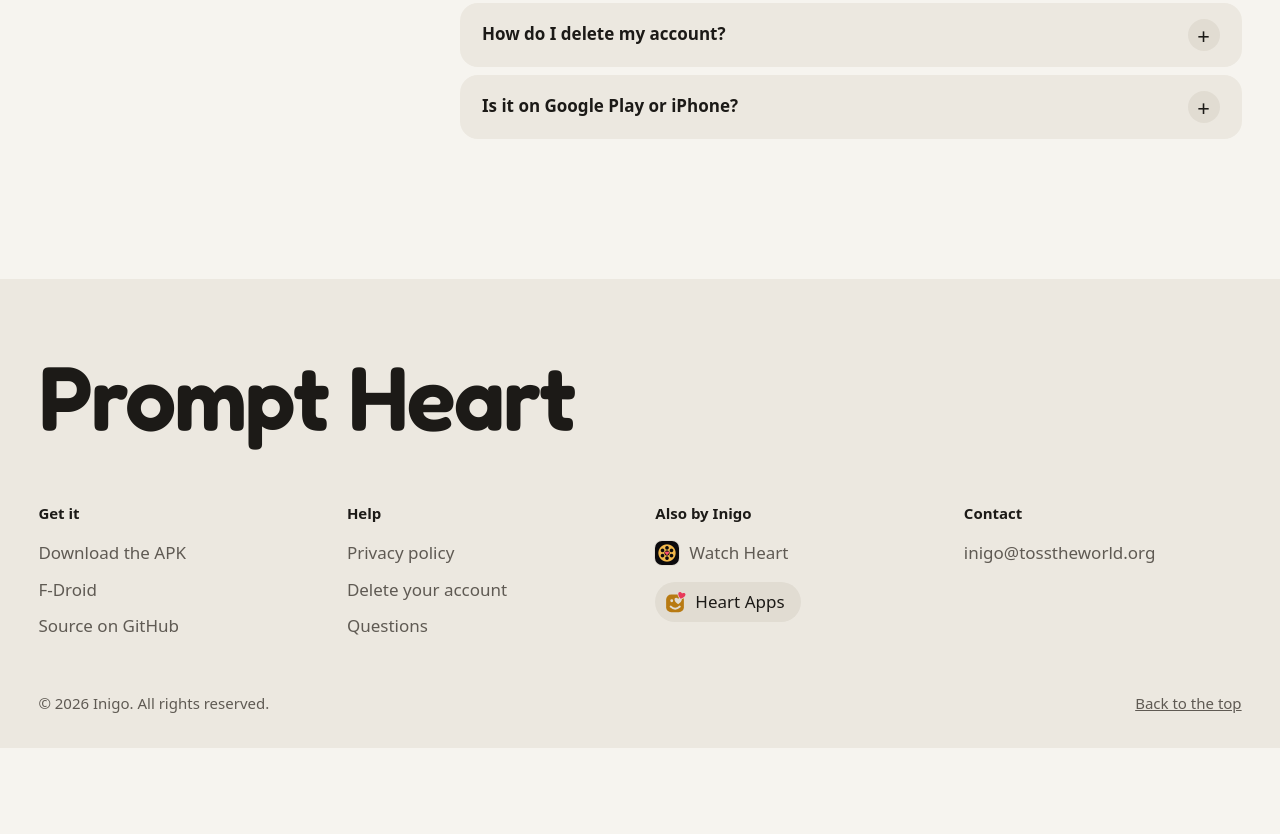
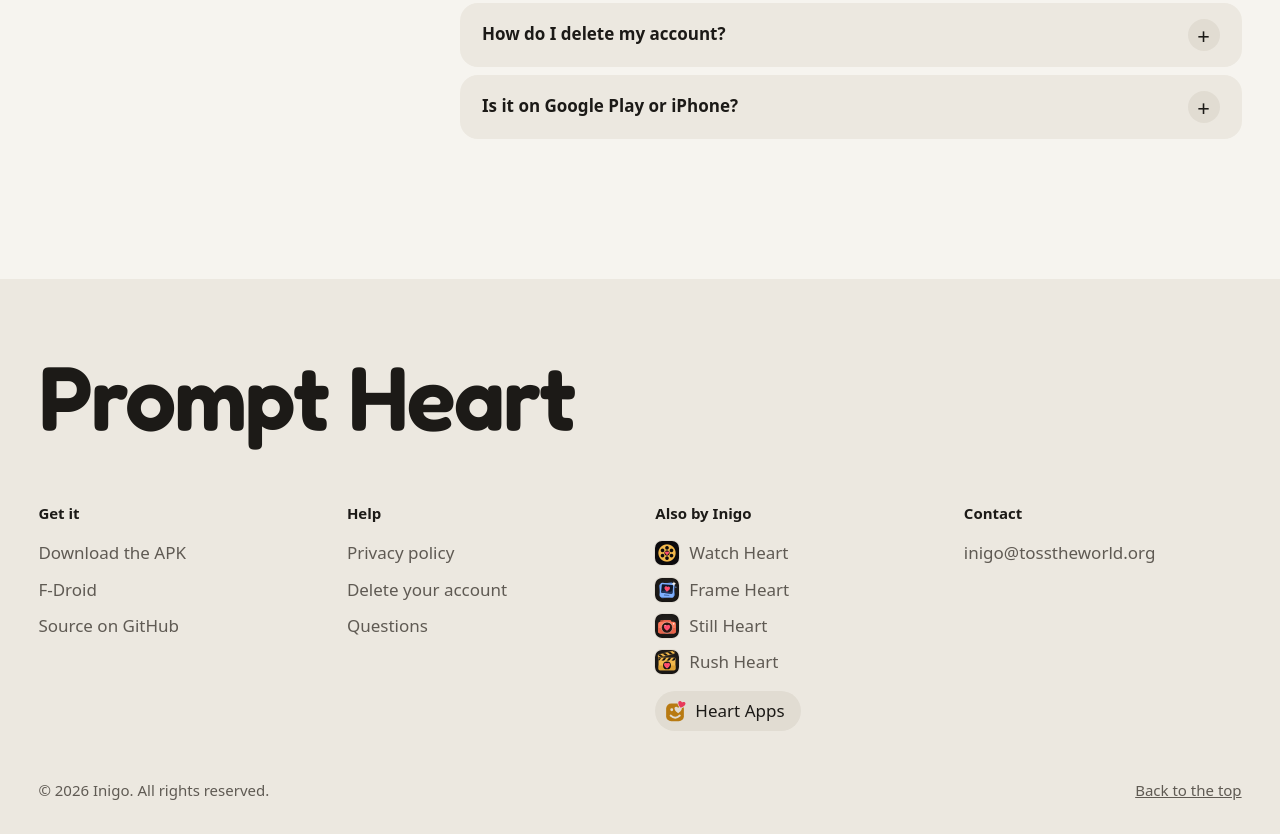
Before and after one commit to inigo-code/prompt-heart-site, a plain HTML site: page index.html in a window 1280 px wide. Shown: the part 5674-6508 px from the top of the page. Before the commit the page ends 6422 px from the top, so only its background shows below. Drawn offline with Linux system fonts and the light colour scheme.

Commit message:
List the Windows apps under Also by Inigo

```diff
--- a/index.html
+++ b/index.html
@@ -172,7 +172,7 @@
     <div class="foot-cols">
       <nav aria-label="Get the app"><h2>Get it</h2><a href="https://github.com/inigo-code/prompt-heart/releases/download/v1.7.0/promptheart-1.7.0.apk">Download the APK</a><a href="fdroid.html">F-Droid</a><a href="https://github.com/inigo-code/prompt-heart">Source on GitHub</a></nav>
       <nav aria-label="Help"><h2>Help</h2><a href="privacy.html">Privacy policy</a><a href="delete-account.html">Delete your account</a><a href="#questions">Questions</a></nav>
-      <nav aria-label="Also by Inigo"><h2>Also by Inigo</h2><a class="to-app" href="https://inigo-code.github.io/watch-heart-site/"><img src="assets/watch-heart.png" width="24" height="24" alt="">Watch Heart</a><a class="to-home" href="https://inigo-code.github.io/"><picture><source srcset="assets/heart-apps.svg" media="(prefers-color-scheme: dark)"><img src="assets/heart-apps-light.svg" width="20" height="20" alt=""></picture>Heart Apps</a></nav>
+      <nav aria-label="Also by Inigo"><h2>Also by Inigo</h2><a class="to-app" href="https://inigo-code.github.io/watch-heart-site/"><img src="assets/watch-heart.png" width="24" height="24" alt="">Watch Heart</a><a class="to-app" href="https://inigo-code.github.io/frame-heart-site/"><img src="assets/frame-heart.svg" width="24" height="24" alt="">Frame Heart</a><a class="to-app" href="https://inigo-code.github.io/still-heart-site/"><img src="assets/still-heart.svg" width="24" height="24" alt="">Still Heart</a><a class="to-app" href="https://inigo-code.github.io/rush-heart-site/"><img src="assets/rush-heart.svg" width="24" height="24" alt="">Rush Heart</a><a class="to-home" href="https://inigo-code.github.io/"><picture><source srcset="assets/heart-apps.svg" media="(prefers-color-scheme: dark)"><img src="assets/heart-apps-light.svg" width="20" height="20" alt=""></picture>Heart Apps</a></nav>
       <nav aria-label="Contact"><h2>Contact</h2><a href="mailto:inigo@tosstheworld.org?subject=Prompt%20Heart">inigo@tosstheworld.org</a></nav>
     </div>
     <div class="foot-last"><p>© 2026 Inigo. All rights reserved.</p><a href="#top">Back to the top</a></div>
```
Also changed, not shown: assets/frame-heart.svg (added), assets/rush-heart.svg (added), assets/still-heart.svg (added).
